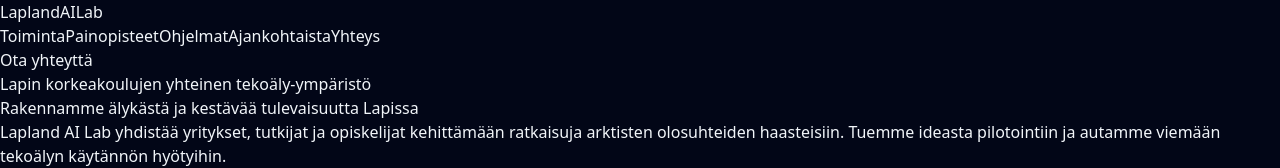
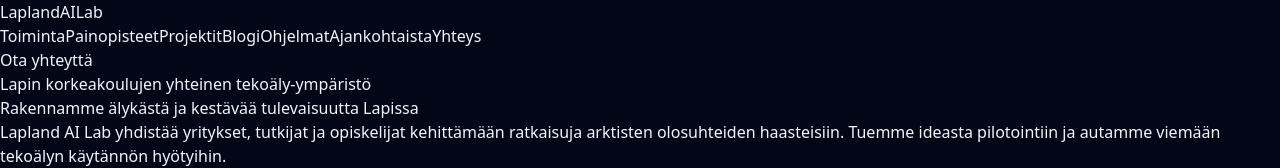
Before and after one commit to akio-byte/laplandailab-site, a React (Vite) app: page / in a window 1280 px wide. Shown: the top 168 px of the page. Built offline with nearby package versions, Linux system fonts and the light colour scheme; the HTML template or start-up script is replaced by a standard one.

Commit message:
feat(nav): add Projects and Blog to navigation

```diff
--- a/src/data/siteContent.ts
+++ b/src/data/siteContent.ts
@@ -12,6 +12,8 @@
 export const navigation: NavItem[] = [
   { label: 'Toiminta', href: '#mission' },
   { label: 'Painopisteet', href: '#focus' },
+    { label: 'Projektit', href: '#projects' },
+  { label: 'Blogi', href: '#blog' },
   { label: 'Ohjelmat', href: '#programs' },
   { label: 'Ajankohtaista', href: '#updates' },
   { label: 'Yhteys', href: '#contact' },
```
